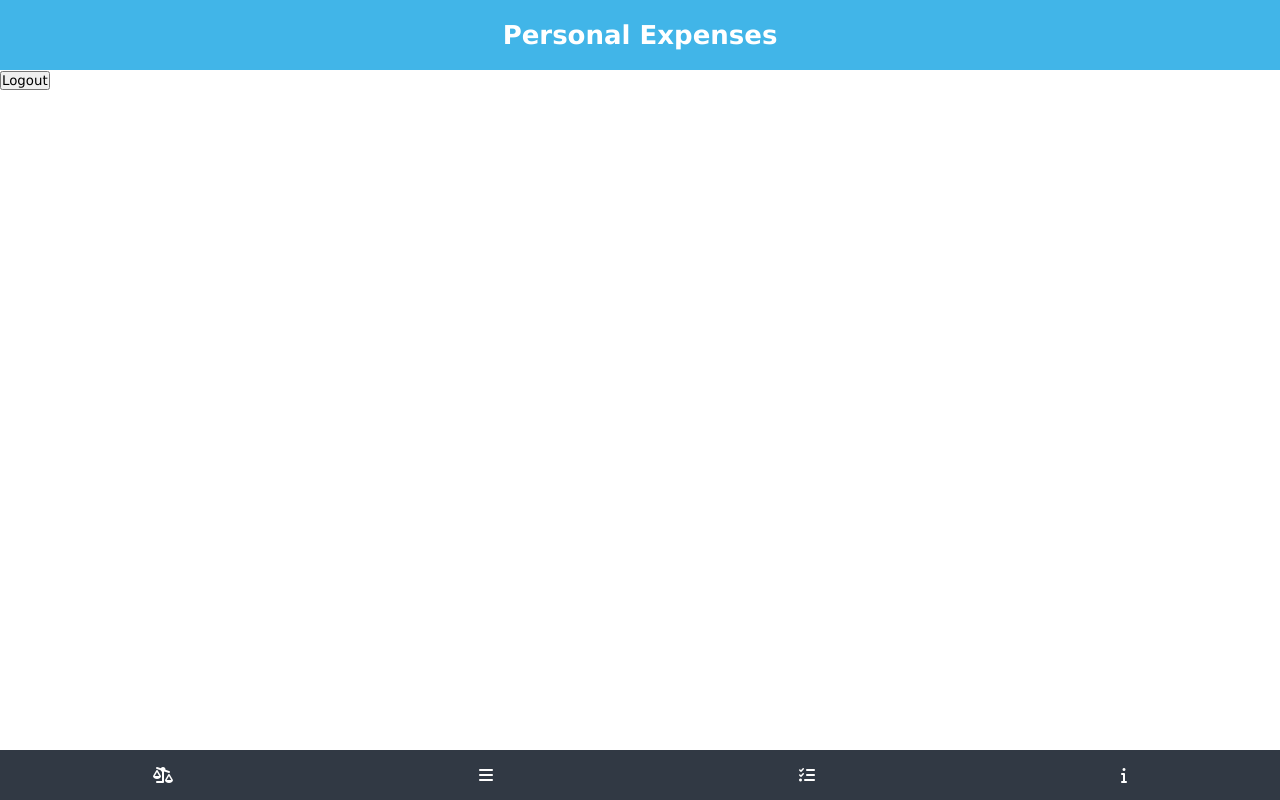
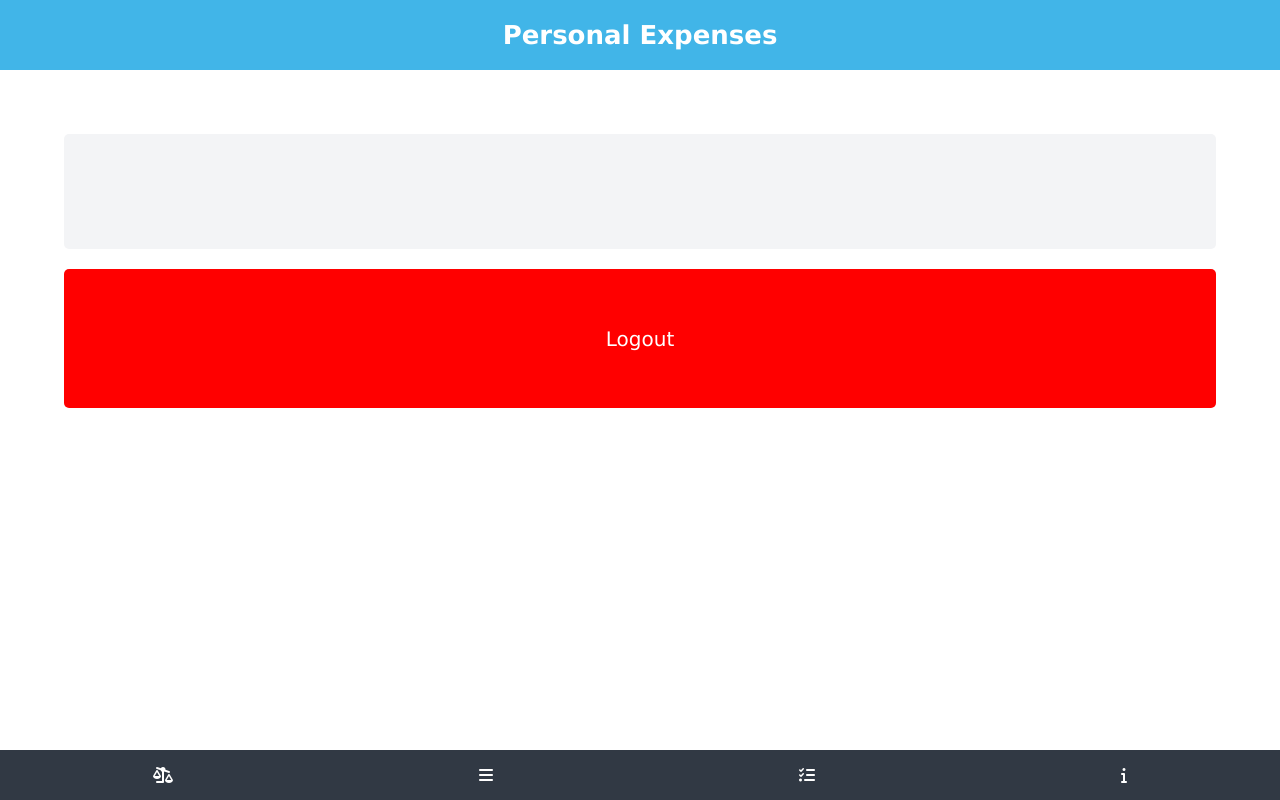
Before and after one commit to tadeuasarro/track-app, a React (Create React App) app: page /more in a window 1280 px wide. Both pictures are taken after a click on the button "Login". Built offline with nearby package versions, Linux system fonts and the light colour scheme.

Commit message:
Finish first version of the more screen

```diff
--- a/src/components/measures/measures.css
+++ b/src/components/measures/measures.css
@@ -2,7 +2,7 @@
   display: flex;
   flex-direction: column;
   align-items: center;
-  justify-content: start;
+  justify-content: flex-start;
   height: calc(100vh - 120px);
 }
 
--- a/src/components/more/More.js
+++ b/src/components/more/More.js
@@ -1,8 +1,10 @@
-import { useDispatch } from 'react-redux';
+import { useDispatch, useSelector } from 'react-redux';
 import { eraseSession } from '../../actions/index';
 import Footer from '../footer/Footer';
+import './more.css';
 
 const More = () => {
+  const { session } = useSelector(state => state);
   const dispatch = useDispatch(state => state);
 
   const handleClick = () => {
@@ -10,9 +12,16 @@ const More = () => {
     dispatch(eraseSession());
   };
 
+  console.log(session);
+
   return (
     <div>
-      <button onClick={() => handleClick()} type="button">Logout</button>
+      <div className="more-container">
+        <div className="user-info">
+          <p>{session.username}</p>
+        </div>
+        <button className="logout-button" onClick={() => handleClick()} type="button">Logout</button>
+      </div>
       <Footer />
     </div>
   );
--- /dev/null
+++ b/src/components/more/more.css
@@ -0,0 +1,22 @@
+.more-container {
+  padding: 5%;
+}
+
+.user-info {
+  border-radius: 5px;
+  padding: 5%;
+  background-color: #f3f4f6;
+  margin-bottom: 20px;
+  font-size: 20px;
+}
+
+.logout-button {
+  border: none;
+  background-color: red;
+  color: white;
+  border-radius: 5px;
+  text-align: center;
+  width: 100%;
+  padding: 5%;
+  font-size: 20px;
+}
```
